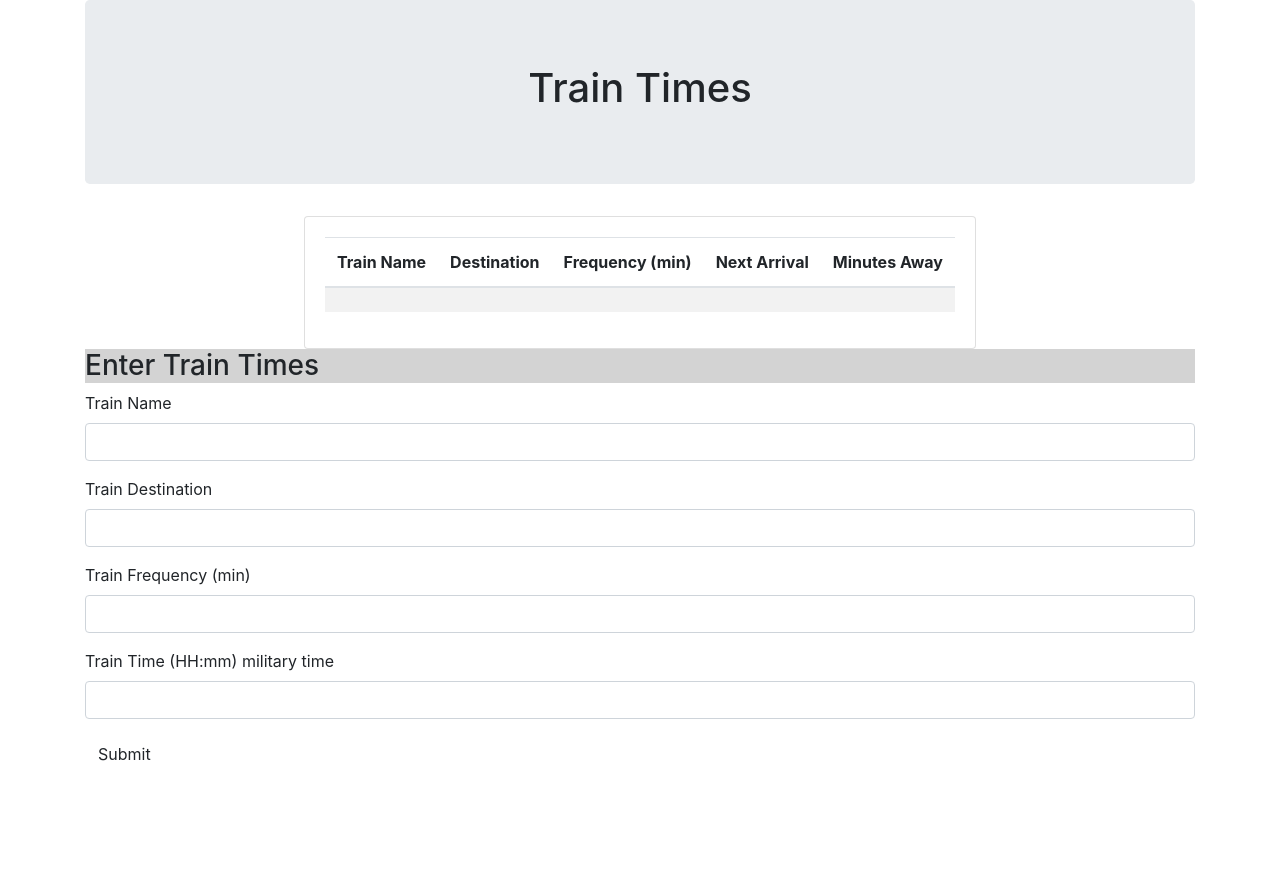
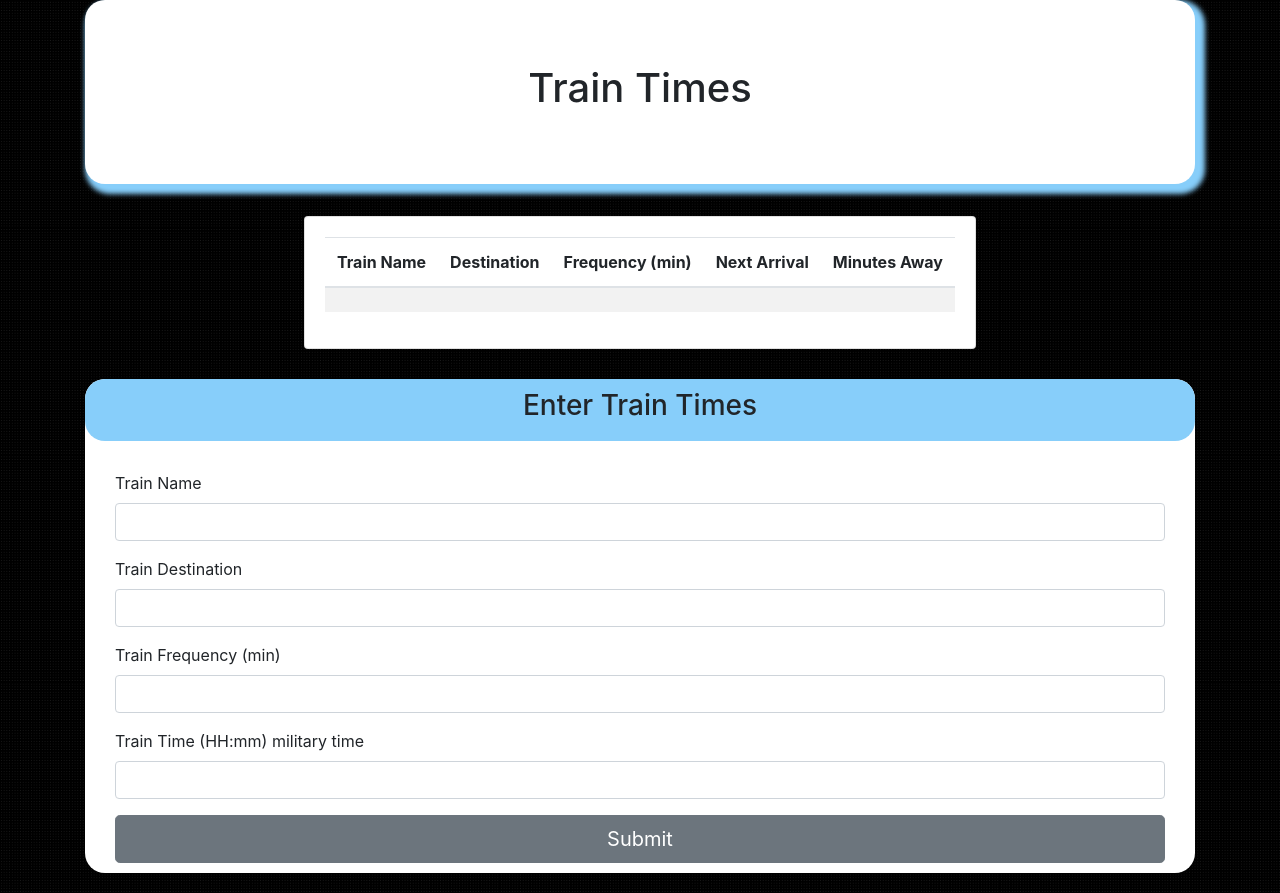
Before and after one commit to cddavidson86/Train-Time, a plain HTML site: page index.html in a window 1280 px wide. Before the commit the page ends 800 px from the top, so only its background shows below. Drawn offline with nearby package versions, Linux system fonts and the light colour scheme; no server answers.

Commit message:
added css and color borders

```diff
--- a/assets/css/style.css
+++ b/assets/css/style.css
@@ -1,15 +1,39 @@
-/* div {
-    border-style: solid;
-    border-width: 5px;
-    border-color: black;
-} */
+body {
+  background-image: url("../images/Free-Professional-Dark-Carbon-Patterns.jpg");
+  background-repeat: repeat;
+  background-size: 500px;
+}
 
-/* .panel-body {
-    border-style: solid;
-    border-width: 1px;
-    border-color: black;
-} */
+.panel-body {
+  margin: 20px;
+  border-radius: 20px;
+}
 
 .panel-heading {
-    background: lightgray;
+  background: lightskyblue;
+  padding: 10px;
+  border-radius: 20px;
+  text-align: center;
 }
+
+.panel-body {
+  margin: 20px;
+  padding: 10px;
+  border-radius: 20px;
+}
+
+.panel {
+  background: white;
+  border-radius: 20px;
+}
+
+.main-card {
+  border-radius: 20px;
+  margin-bottom: 30px;
+}
+
+.jumbo {
+  border-radius: 20px;
+  background: white;
+  box-shadow: 5px 5px 5px 5px lightskyblue;
+}
--- a/assets/javascript/logic.js
+++ b/assets/javascript/logic.js
@@ -11,8 +11,8 @@
 // Initialize Firebase
 firebase.initializeApp(firebaseConfig);
 
+// GLOBALS
 var database = firebase.database();
-
 var trainName = "";
 var trainDestination = "";
 var trainFrequency = "";
@@ -20,67 +20,87 @@
 var nextArrival = "";
 var minutesAway = "";
 
+// ON CLICK TRIMMING THE VALUES OF THE INPUT BOXES AND ASSIGNING THEM TO VARIABLES
 $("#add-train").on("click", function(event) {
   event.preventDefault();
-    trainName = $("#train-name").val().trim();
-    trainDestination = $("#train-destination").val().trim();
-    trainFirstTime = $("#train-time").val().trim();
-    trainFrequency = $("#train-frequency").val().trim();
+  trainName = $("#train-name")
+    .val()
+    .trim();
+  trainDestination = $("#train-destination")
+    .val()
+    .trim();
+  trainFirstTime = $("#train-time")
+    .val()
+    .trim();
+  trainFrequency = $("#train-frequency")
+    .val()
+    .trim();
+
   workTime();
 
-    firebase.database().ref().push({
+  firebase
+    .database()
+    .ref()
+    .push({
       name: trainName,
       destination: trainDestination,
       frequency: trainFrequency,
       away: nextArrival,
       remaining: minutesAway,
       trainFirst: trainFirstTime
-    })
+    });
+
   // console.log("-----------------");
   // console.log("inside on.click")
   // console.log("time " +trainName);
   // console.log("Destination " +trainDestination);
-    console.log("Frenquency " +trainFrequency);
+  // console.log("Frenquency " +trainFrequency);
   // console.log("trainFirstTime " +trainFirstTime);
   // console.log("nextArrival " +nextArrival);
   // console.log("minutesAway " +minutesAway);
-    $("#train-name").val('');
-    $("#train-destination").val('');
-    $("#train-frequency").val('');
-    $("#train-time").val('');
-  })
 
-  firebase.database().ref().on("child_added", function(snapshot){
+  // CLEARING THE FORM
+  $("#train-name").val("");
+  $("#train-destination").val("");
+  $("#train-frequency").val("");
+  $("#train-time").val("");
+});
+
+// PULLING INFORMATION FROM FIREBASE AFTER THE VALUES OF THE CHILD ARE ADDED TO CREATE A TABLE
+firebase
+  .database()
+  .ref()
+  .on("child_added", function(snapshot) {
+
     workTime();
+
     var tableRow = $("<tr>");
-    tableRow.append("<td>"+snapshot.val().name+"</td>");
-    tableRow.append("<td>"+snapshot.val().destination+"</td>");
-    tableRow.append("<td>"+snapshot.val().frequency+"</td>");
-    tableRow.append("<td>"+snapshot.val().remaining+"</td>");
-    tableRow.append("<td>"+snapshot.val().away+"</td>");
+    tableRow.append("<td>" + snapshot.val().name + "</td>");
+    tableRow.append("<td>" + snapshot.val().destination + "</td>");
+    tableRow.append("<td>" + snapshot.val().frequency + "</td>");
+    tableRow.append("<td>" + snapshot.val().remaining + "</td>");
+    tableRow.append("<td>" + snapshot.val().away + "</td>");
     $("tbody").prepend(tableRow);
 
     // console.log("-----------------");
     // console.log("inside child added")
     // console.log("time " +trainName);
     // console.log("Destination " +trainDestination);
-    console.log("Frenquency " +trainFrequency);
+    // console.log("Frenquency " +trainFrequency);
     // console.log("trainFirstTime " +trainFirstTime);
     // console.log("nextArrival " +nextArrival);
     // console.log("minutesAway " +minutesAway);
-  })
+  });
 
+// FUNCTION TO DO THE MATH FOR DETERMINING WHAT THE REMAINING TIME WOULD BE ON THE TRAIN
 function workTime() {
 
-    // Assumptions
+  // THE VALUE OF THE BLOBAL
   var tFrequency = trainFrequency;
-
-    // Time is 3:30 AM
-    // var firstTime = "03:30;"
 
   // First Time (pushed back 1 year to make sure it comes before current time)
   var firstTimeConverted = moment(trainFirstTime, "HH:mm").subtract(1, "years");
-    console.log("First time converted " +firstTimeConverted);
+  console.log("First time converted " + firstTimeConverted);
 
   // Current Time
   var currentTime = moment();
@@ -92,7 +112,7 @@
 
   // Time apart (remainder)
   var tRemainder = diffTime % tFrequency;
-    console.log("The remainder " +tRemainder);
+  console.log("The remainder " + tRemainder);
 
   // Minute Until Train
   var tMinutesTillTrain = tFrequency - tRemainder;
--- a/index.html
+++ b/index.html
@@ -1,26 +1,31 @@
 <!DOCTYPE html>
 <html lang="en">
+
 <head>
     <meta charset="UTF-8">
     <meta name="viewport" content="width=device-width, initial-scale=1.0">
     <meta http-equiv="X-UA-Compatible" content="ie=edge">
 
-    <link rel="stylesheet" href="https://stackpath.bootstrapcdn.com/bootstrap/4.3.1/css/bootstrap.min.css" integrity="sha384-ggOyR0iXCbMQv3Xipma34MD+dH/1fQ784/j6cY/iJTQUOhcWr7x9JvoRxT2MZw1T" crossorigin="anonymous">
+    <link rel="stylesheet" href="https://stackpath.bootstrapcdn.com/bootstrap/4.3.1/css/bootstrap.min.css"
+        integrity="sha384-ggOyR0iXCbMQv3Xipma34MD+dH/1fQ784/j6cY/iJTQUOhcWr7x9JvoRxT2MZw1T" crossorigin="anonymous">
     <link rel="stylesheet" type="text/css" href="assets/css/style.css">
     <title>Train Time</title>
 </head>
+
 <body>
 
     <div class="container">
 
-    <div class="jumbotron"><h1 class="text-center">Train Times</h1></div>
+        <div class="jumbotron jumbo">
+            <h1 class="text-center">Train Times</h1>
+        </div>
 
         <!-- THIS IS WHERE THE TRAIN INFORMATION WILL GO WHEN ITS UNDERSTOOD -->
 
-    <div class="row d-flex justify-content-center">
+        <div class="row d-flex justify-content-center main-card">
             <div class="card">
                 <div class="card-body">
-                <table class="table table-striped">
+                    <table class="table table-striped nice-table">
                         <thead>
                             <tr>
                                 <th scope="col" id="">Train Name</th>
@@ -69,7 +74,7 @@
                                 <label for="text">Train Time (HH:mm) military time</label>
                                 <input type="text" class="form-control" id="train-time">
                             </div>
-                        <button type="submit" class="btn btn-default" id="add-train">Submit</button>
+                            <button type="submit" class="btn btn-secondary btn-lg btn-block" id="add-train">Submit</button>
                         </form>
                     </div>
                 </div>
@@ -93,4 +98,5 @@
     <!-- MOMENT.JS -->
     <script src="https://cdn.jsdelivr.net/momentjs/2.12.0/moment.min.js"></script>
 </body>
+
 </html>
```
Also changed, not shown: assets/images/Free-Professional-Dark-Carbon-Patterns.jpg (added), assets/images/black-and-white-black-and-white-dark-908283.jpg (added), 2 other files. Lines whose indentation alone changed are shown as unchanged.
